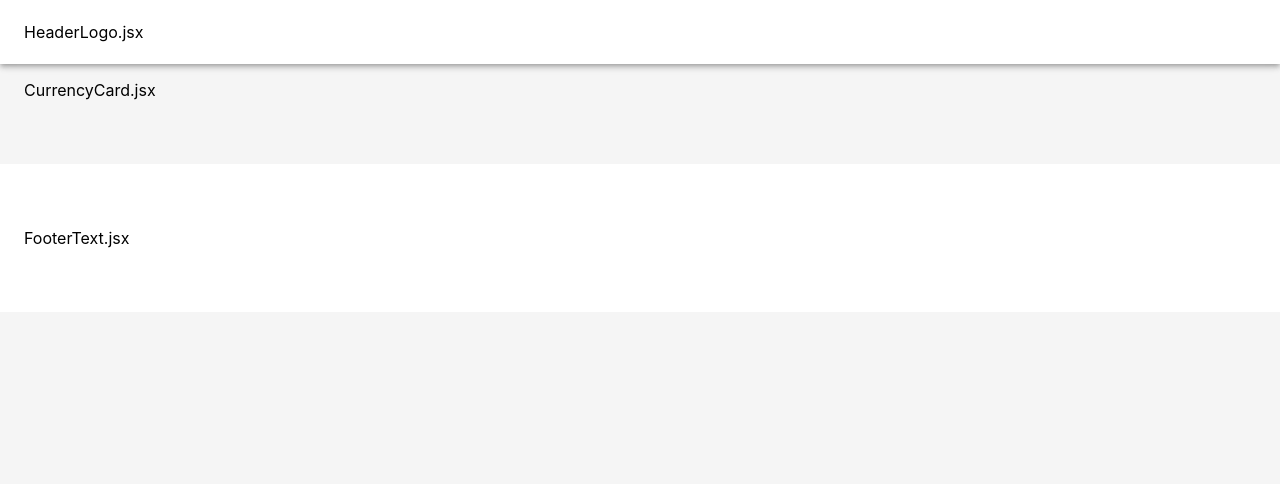
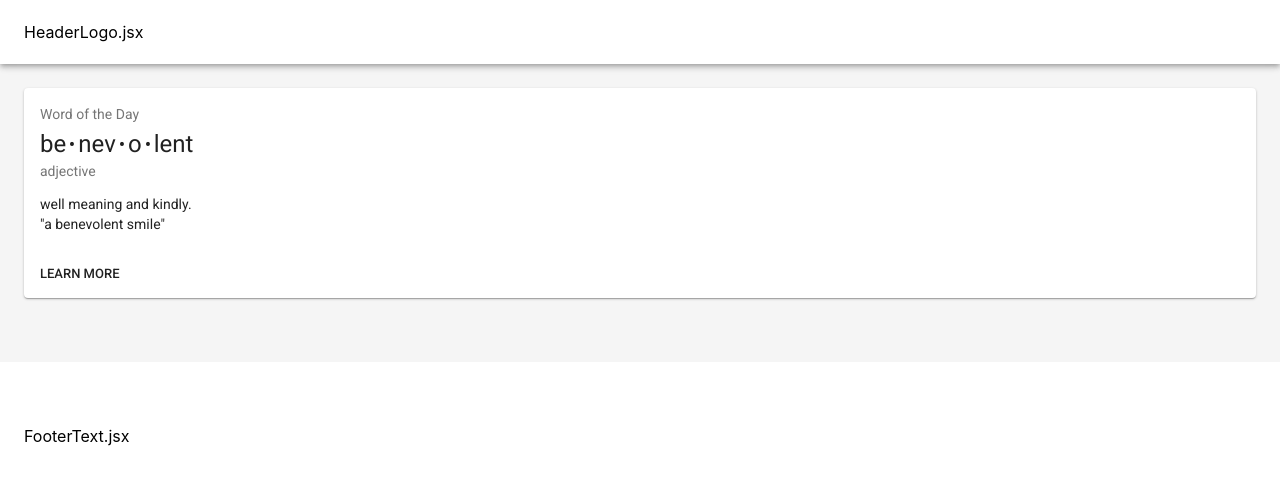
Before and after one commit to ricardonava/banxico-frontend, a React (Create React App) app: page / in a window 1280 px wide. Shown: the top 484 px of the page. Built offline with nearby package versions, Linux system fonts and the light colour scheme.

Commit message:
Added Card from material-ui and removed unnecessary styles from App.jsx

```diff
--- a/src/App.jsx
+++ b/src/App.jsx
@@ -7,26 +7,12 @@
 import Main from './containers/Main';
 import Footer from './containers/Footer';
 
-const styles = () => ({
-  layout: {
-    width: 'auto',
-  },
-});
+const App = () => (
+  <div>
+    <Header />
+    <Main />
+    <Footer />
+  </div>
+);
 
-const App = (props) => {
-  const { classes } = props;
-
-  return (
-    <div className={classes.layout}>
-      <Header />
-      <Main />
-      <Footer />
-    </div>
-  );
-};
-
-App.propTypes = {
-  classes: PropTypes.shape().isRequired,
-};
-
-export default withStyles(styles)(App);
+export default App;
--- a/src/components/CurrencyCard.jsx
+++ b/src/components/CurrencyCard.jsx
@@ -1,5 +1,65 @@
 import React from 'react';
+import PropTypes from 'prop-types';
+import { withStyles } from '@material-ui/core/styles';
+import Card from '@material-ui/core/Card';
+import CardActions from '@material-ui/core/CardActions';
+import CardContent from '@material-ui/core/CardContent';
+import Button from '@material-ui/core/Button';
+import Typography from '@material-ui/core/Typography';
 
-const CurrencyCard = () => <p>CurrencyCard.jsx</p>;
+const styles = {
+  card: {
+    minWidth: 275,
+  },
+  bullet: {
+    display: 'inline-block',
+    margin: '0 2px',
+    transform: 'scale(0.8)',
+  },
+  title: {
+    fontSize: 14,
+  },
+  pos: {
+    marginBottom: 12,
+  },
+};
 
-export default CurrencyCard;
+const CurrencyCard = (props) => {
+  const { classes } = props;
+  const bull = <span className={classes.bullet}>•</span>;
+  return (
+    <Card className={classes.card}>
+      <CardContent>
+        <Typography className={classes.title} color="textSecondary" gutterBottom>
+          Word of the Day
+        </Typography>
+        <Typography variant="h5" component="h2">
+          be
+          {bull}
+          nev
+          {bull}
+o
+          {bull}
+          lent
+        </Typography>
+        <Typography className={classes.pos} color="textSecondary">
+          adjective
+        </Typography>
+        <Typography component="p">
+          well meaning and kindly.
+          <br />
+          {'"a benevolent smile"'}
+        </Typography>
+      </CardContent>
+      <CardActions>
+        <Button size="small">Learn More</Button>
+      </CardActions>
+    </Card>
+  );
+};
+
+CurrencyCard.propTypes = {
+  classes: PropTypes.shape().isRequired,
+};
+
+export default withStyles(styles)(CurrencyCard);
--- a/src/containers/Main.jsx
+++ b/src/containers/Main.jsx
@@ -7,7 +7,7 @@
 
 const styles = theme => ({
   main: {
-    marginLeft: theme.spacing.unit * 3,
+    margin: theme.spacing.unit * 3,
   },
 });
 
```
